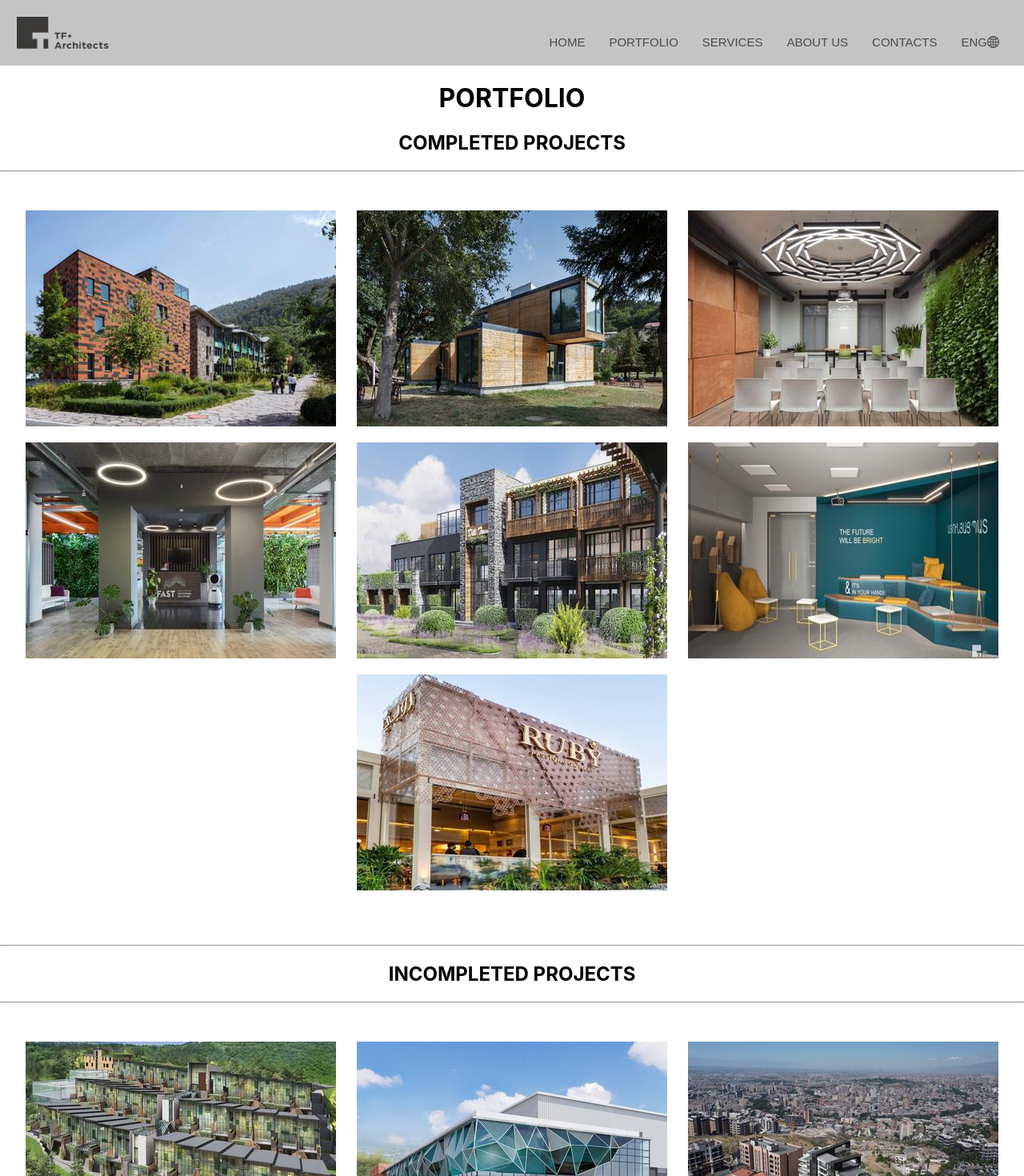
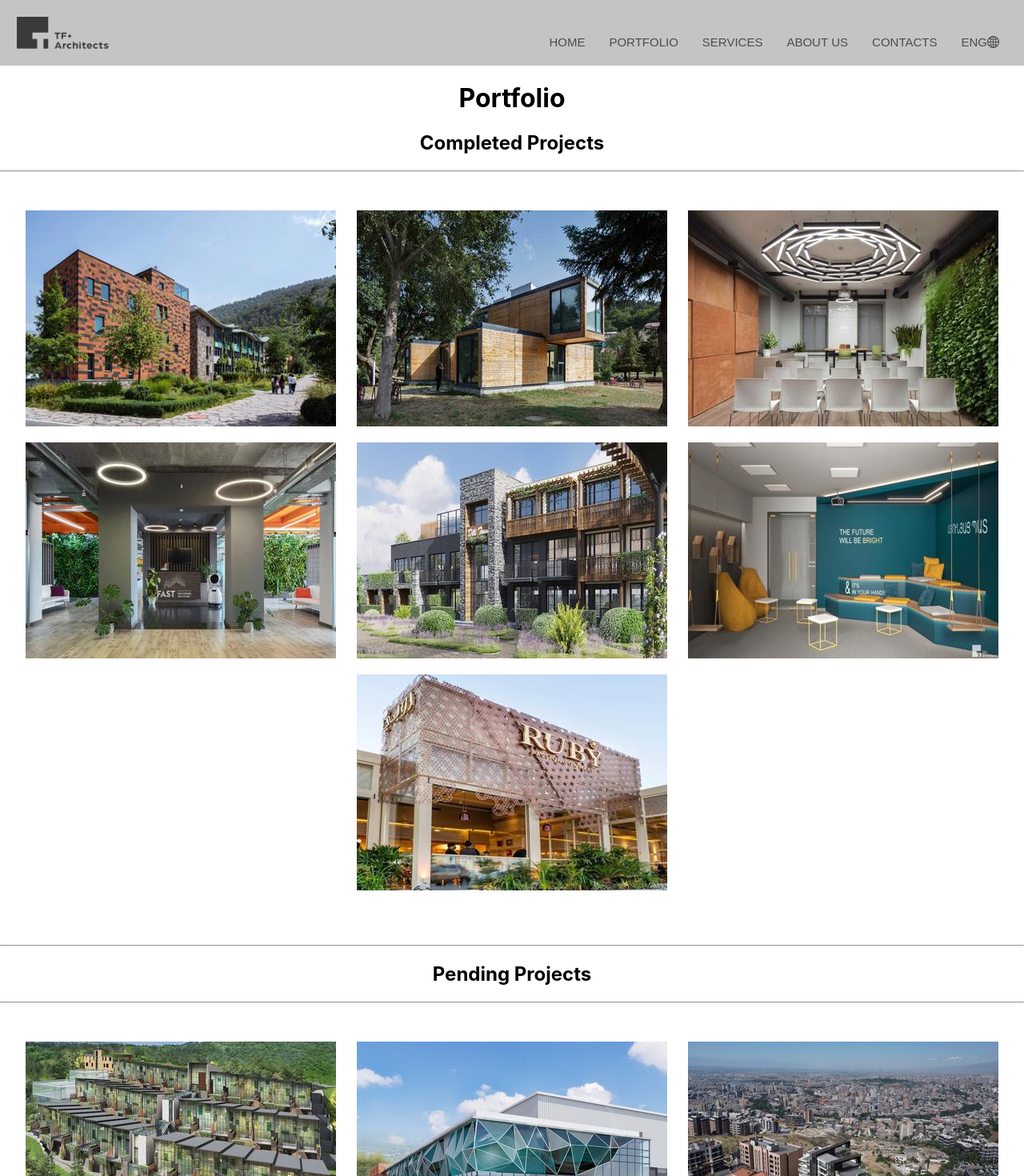
Before and after one commit to HaykGonchoyan/TF-Architects, a React (Create React App) app: page /portfolio in a window 1280 px wide. Shown: the top 1470 px of the page at 80% size. Built offline with nearby package versions, Linux system fonts and the light colour scheme.

Commit message:
Some final changes

```diff
--- a/src/pages/Contacts/index.css
+++ b/src/pages/Contacts/index.css
@@ -19,7 +19,7 @@
 }
 
 .cont-info{
-    width: 388px;
+
     height: 270px;
     display: flex;
     flex-direction: column;
--- a/src/pages/Contacts/index.js
+++ b/src/pages/Contacts/index.js
@@ -22,12 +22,14 @@
                 <div>Location - Yerevan, Hanrapetutyan 79 apartment 4</div>
                 <div>Email - info@tfplusa.com</div>
                 <div>Telephone - +374 43 711707</div>
+                <div>Report Bugs - hayk.gonchoyan@gmail.com</div>
                 </div>)
                 :
                 (<div>
                 <div>Վայր - Երևան, Հանրապետության 79 բնակարան 4</div>
                 <div>էլ. հասցե - info@tfplusa.com</div>
                 <div>Հեռախոսահամար - +374 43 711707</div>
+                <div>Բողոքել բագերից - hayk.gonchoyan@gmail.com</div>
                 </div>)
                 }
             </div>
--- a/src/pages/Portfolio/index.js
+++ b/src/pages/Portfolio/index.js
@@ -19,10 +19,10 @@
     return(
         <div className="project-container">
             <h1 className="portfolio-h1">
-                PORTFOLIO
+                {!Number(localStorage.lang) ? "Portfolio" : "Պորտֆոլիո"}
             </h1>
             <h2 className="portfolio-h2">
-                COMPLETED PROJECTS
+                {!Number(localStorage.lang) ? "Completed Projects" : "Ավարտված Նախագծեր"}
             </h2>
             <hr />
             <div className="container">
@@ -36,7 +36,7 @@
             </div>
             <hr />
             <h2 className="portfolio-h2">
-                INCOMPLETED PROJECTS
+                {!Number(localStorage.lang) ? "Pending Projects" : "Ընթացիկ Նախագծեր"}
             </h2>
             <hr />
             <div className="container">
```
